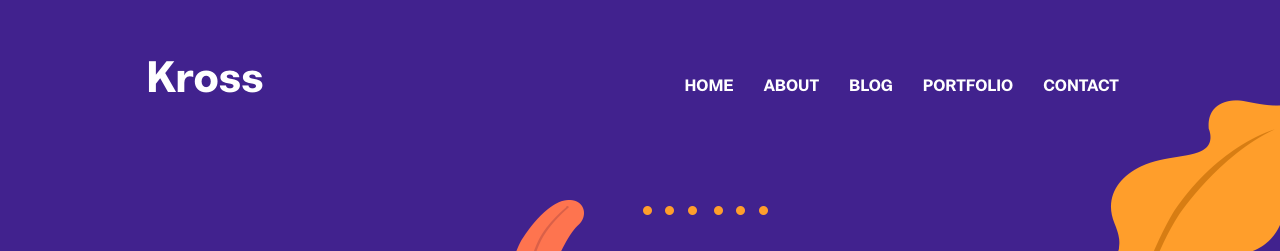
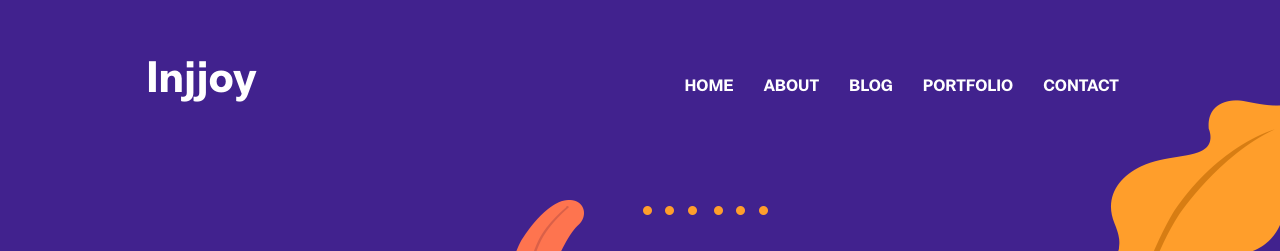
Before and after one commit to injjoy/injjoy.github.io, a Jekyll site: the page built from index.html, in a window 1280 px wide. Shown: the top 251 px of the page. Built offline with Jekyll 4.4.1, drawn with Linux system fonts in a browser that asks for light colours.

Commit message:
Update settings.yml

```diff
--- a/_data/settings.yml
+++ b/_data/settings.yml
@@ -1,7 +1,7 @@
 #-------------------------------
 # General Site Settings
 
-title: Kross
+title: Injjoy
 logo:
 author: themefisher
 description: this is meta description
```
